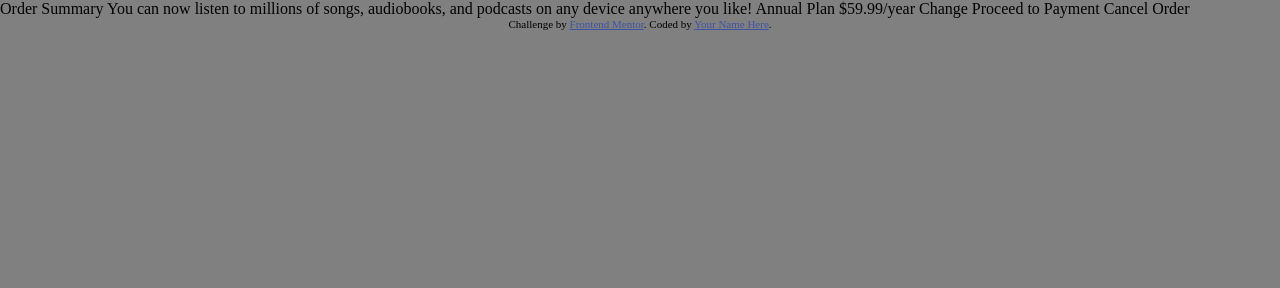
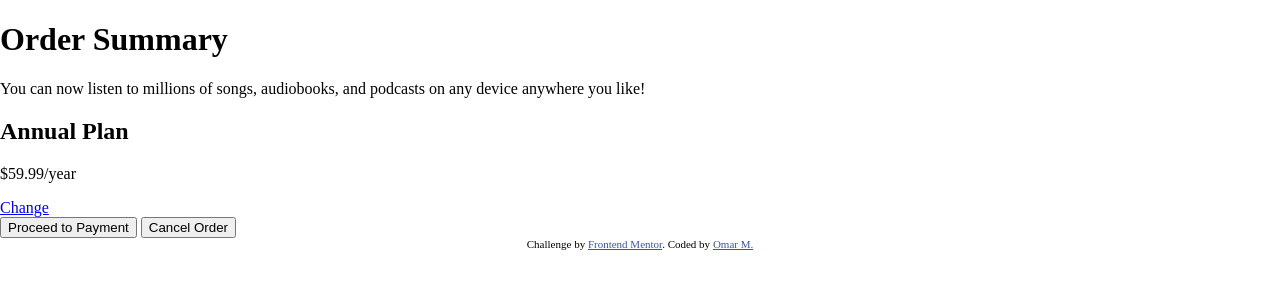
Before and after one commit to OmarMAttia7/fem-2-order-summary, a website built with webpack: page src/index.html in a window 1280 px wide. Built offline with nearby package versions, Linux system fonts and the light colour scheme.

Commit message:
initial HTML

```diff
--- a/package.json
+++ b/package.json
@@ -4,6 +4,7 @@
   "description": "Frontend Mentor order summary challenge attempt.",
   "scripts": {
     "test": "echo \"Error: no test specified\" && exit 1",
+    "start": "webpack serve --open",
     "build": "webpack"
   },
   "author": "Omar M.",
@@ -13,6 +14,7 @@
     "html-webpack-plugin": "^5.5.0",
     "style-loader": "^3.3.1",
     "webpack": "^5.66.0",
-    "webpack-cli": "^4.9.1"
+    "webpack-cli": "^4.9.1",
+    "webpack-dev-server": "^4.7.3"
   }
 }
--- a/src/index.html
+++ b/src/index.html
@@ -8,22 +8,24 @@
 </head>
 <body>
 
-  Order Summary
+  <main>
+    <h1>Order Summary</h1>
 
-  You can now listen to millions of songs, audiobooks, and podcasts on any
-  device anywhere you like!
+    <p>You can now listen to millions of songs, audiobooks, and podcasts on any device anywhere you like!</p>
 
-  Annual Plan
-  $59.99/year
+    <div>
+      <h2>Annual Plan</h2>
+      <p>$59.99/year</p>
+      <a href="#">Change</a>
+    </div>
 
-  Change
+    <button>Proceed to Payment</button>
+    <button>Cancel Order</button>
+  </main>
 
-  Proceed to Payment
-  Cancel Order
-
-  <div class="attribution">
-    Challenge by <a href="https://www.frontendmentor.io?ref=challenge" target="_blank">Frontend Mentor</a>.
-    Coded by <a href="#">Your Name Here</a>.
-  </div>
+  <footer class="attribution">
+      Challenge by <a href="https://www.frontendmentor.io?ref=challenge" target="_blank">Frontend Mentor</a>.
+      Coded by <a href="#">Omar M.</a>
+  </footer>
 </body>
 </html>
--- a/src/style.css
+++ b/src/style.css
@@ -1,7 +1,6 @@
 body {
     padding: 0;
     margin: 0;
-    background-color: gray;
 }
 
 .attribution { font-size: 11px; text-align: center; }
--- a/webpack.config.js
+++ b/webpack.config.js
@@ -15,6 +15,9 @@ module.exports = {
             favicon: "./src/images/favicon-32x32.png"
         }),
     ],
+    devServer: {
+        static: './dist',
+    },
     module: {
         rules: [
             {
```
Also changed, not shown: 1 other file.
